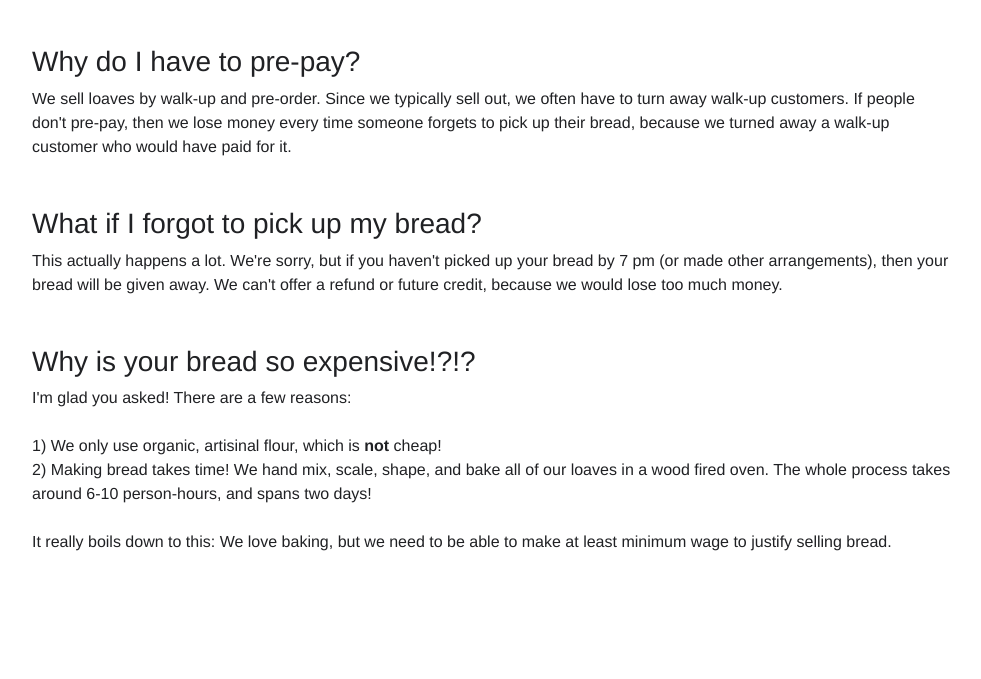
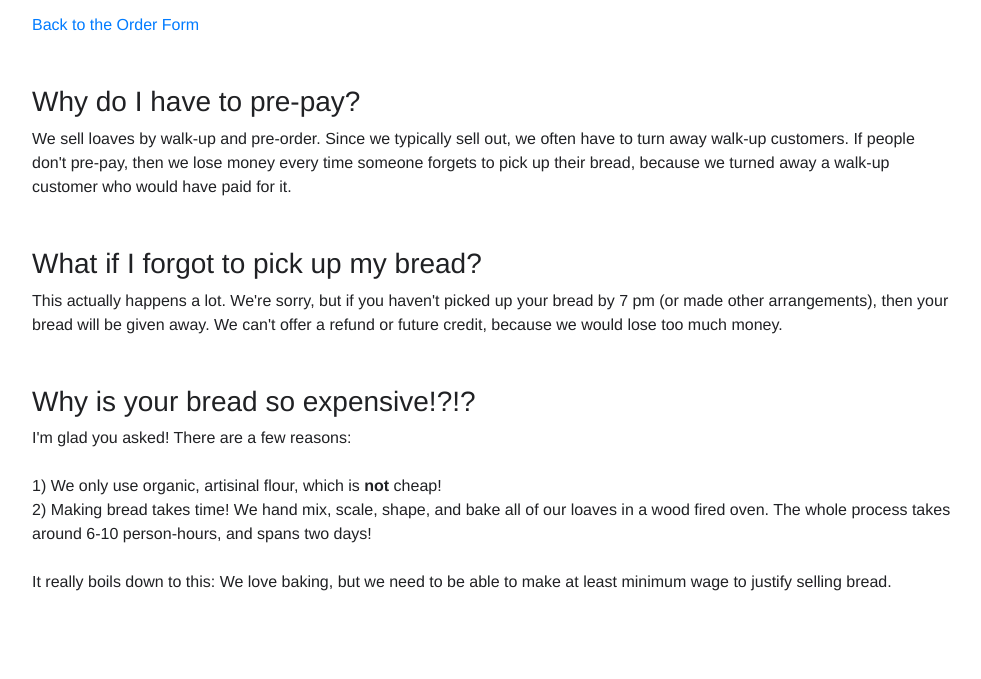
Before and after one commit to WiFuchs/third-farm, a plain HTML site: page faq.html in a window 1280 px wide. Shown: the part 121-800 px from the top of the page, without its empty margins (148-1129 px from the left). Drawn offline with nearby package versions, Linux system fonts and the light colour scheme.

Commit message:
need to add website nav

```diff
--- a/faq.html
+++ b/faq.html
@@ -14,6 +14,7 @@
                 <div class='col-md-10'>
                     <h2>Frequently Asked Questions</h2>
                     <p>If you have have a question that's not on this list, shoot us an email at thirdfarmbakery@gmail.com or stop by 178 Stenner Street!</p>
+                    <a href='./index.html'>Back to the Order Form</a>
                     <div class="mt-5" id="pre-pay">
                         <h3>Why do I have to pre-pay?</h3>
                         <p>
```
